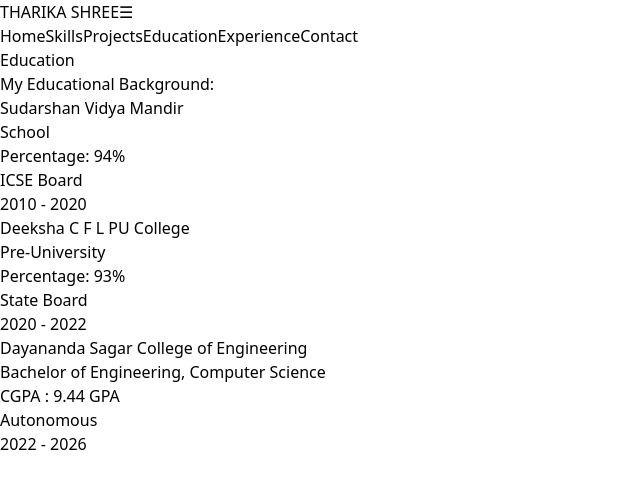
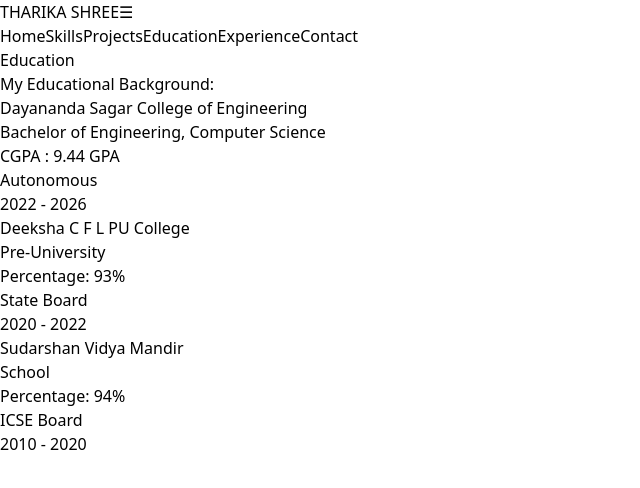
Before and after one commit to tharikashree/Portfolio, a React (Vite) app: page /education in a window 1280 px wide. Shown: the top 488 px of the page, without its empty margins (0-640 px from the left). Built offline with nearby package versions, Linux system fonts and the light colour scheme.

Commit message:
Update Styles

```diff
--- a/src/components/Education.jsx
+++ b/src/components/Education.jsx
@@ -3,9 +3,9 @@
 
 const EducationPage = () => {
     const educationDetails = [
-        { id: 1, edu: 'School', time: '2010 - 2020', name: 'Sudarshan Vidya Mandir', percentage: '94', board: 'ICSE Board' },
+        { id: 1, edu: 'Bachelor of Engineering, Computer Science', time: '2022 - 2026', name: 'Dayananda Sagar College of Engineering', gpa: '9.44', board: 'Autonomous' },
         { id: 2, edu: 'Pre-University', time: '2020 - 2022', name: 'Deeksha C F L PU College', percentage: '93', board: 'State Board' },
-        { id: 3, edu: 'Bachelor of Engineering, Computer Science', time: '2022 - 2026', name: 'Dayananda Sagar College of Engineering', gpa: '9.44', board: 'Autonomous' },
+        { id: 3, edu: 'School', time: '2010 - 2020', name: 'Sudarshan Vidya Mandir', percentage: '94', board: 'ICSE Board' },
     ];
 
     return (
@@ -21,7 +21,7 @@
                 {educationDetails.map((edu) => (
                     <div
                         key={edu.id}
-                        className='px-4 mr-2 w-1/2 sm:px-6 py-9 rounded-3xl text-purple-400 border-2 border-purple-400 font-semibold hover:bg-purple-500 hover:text-black transition hover:shadow-[0_0_15px_3px_rgba(221,51,255,0.8)]'
+                        className='px-4 mr-2 w-1/2 sm:px-6 py-9 rounded-3xl text-purple-400 border-2 border-purple-400 font-semibold hover:scale-105 transition duration-300 hover:text-black transition hover:shadow-[0_0_15px_3px_rgba(221,51,255,0.8)]'
                     >
                         <h3 className="text-xl font-semibold text-white mb-2">{edu.name}</h3>
                         <p className="text-gray-300 font-medium">{edu.edu}</p>
--- a/src/components/Experience.jsx
+++ b/src/components/Experience.jsx
@@ -6,15 +6,15 @@
     const experiences = [
         {
             id: 1,
+            company: 'InnoSynth',
+            role: 'Jr Python Developer Intern',
+            duration: 'Mar 2025 - Present',
+        },
+        {
+            id: 2,
             company: 'iPixxel',
             role: 'Frontend Developer Intern',
             duration: 'Oct 2024 - Dec 2024',
-        },
-        {
-            id: 2,
-            company: 'InnoSynth',
-            role: 'Jr Python Developer Intern',
-            duration: 'Mar 2025 - Present',
         },
         {
             id: 3,
@@ -42,7 +42,7 @@
 
             <div className="space-y-10 flex items-center flex-col text-center gap-8">
                 {experiences.map((experience) => (
-                    <div key={experience.id} className="flex flex-col w-1/2 px-8 py-6 mr-2 rounded-3xl text-purple-400 border-2 border-purple-400 font-semibold  hover:text-black transition hover:shadow-[0_0_15px_3px_rgba(221,51,255,0.8)] sm:flex-row items-center justify-between gap-8">
+                    <div key={experience.id} className="flex flex-col w-1/2 px-8 py-6 mr-2 rounded-3xl text-purple-400 border-2 border-purple-400 font-semibold  hover:text-black transition hover:shadow-[0_0_15px_3px_rgba(221,51,255,0.8)] hover:scale-105 transition duration-300  sm:flex-row items-center justify-between gap-8">
                         <div className="flex-1 ">
                             <h3 className="text-xl font-semibold text-white mb-2 sm:text-2xl ">{experience.company}</h3>
                             <p className="text-gray-300 mb-2"><strong>Role:</strong> {experience.role}</p>
--- a/src/components/Skills.jsx
+++ b/src/components/Skills.jsx
@@ -41,7 +41,7 @@
                 {skills.map((skill) => (
                     <div
                         key={skill.id}
-                        className="flex flex-col items-center px-4 py-5 mr-2 sm:px-6 rounded-3xl text-purple-400 border-2 border-purple-400 font-semibold hover:bg-purple-500 hover:text-black transition hover:shadow-[0_0_15px_3px_rgba(221,51,255,0.8)]"
+                        className="flex flex-col items-center px-4 py-5 mr-2 sm:px-6 rounded-3xl text-purple-400 border-2 border-purple-400 font-semibold hover:scale-105 transition duration-300 hover:text-black transition hover:shadow-[0_0_15px_3px_rgba(221,51,255,0.8)]"
                     >
                         <img src={skill.icon} alt={skill.name} className="w-16 h-16 m-1" />
 
```
